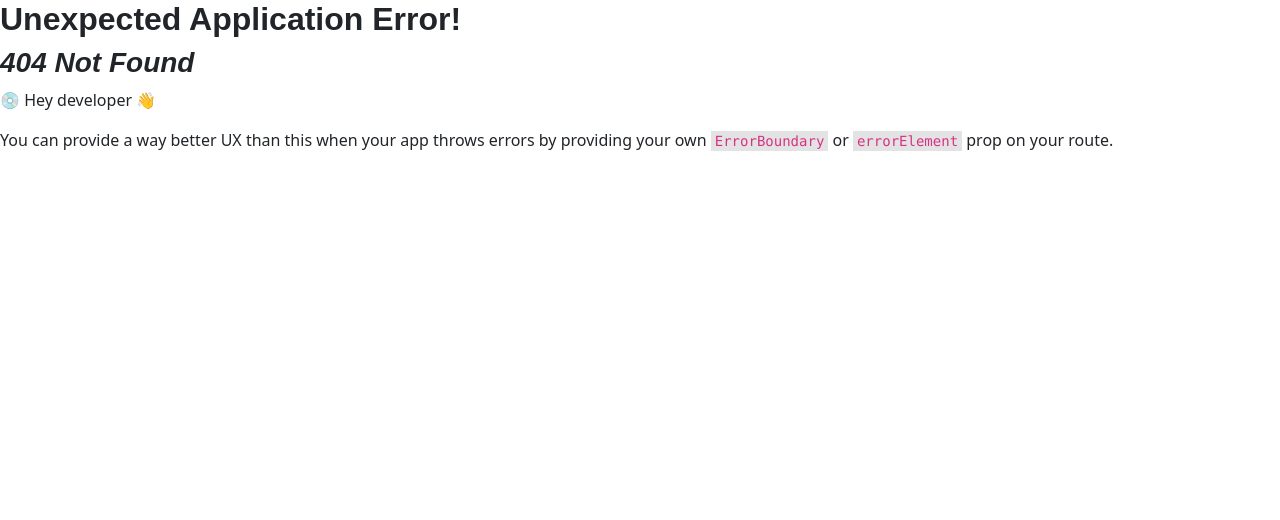
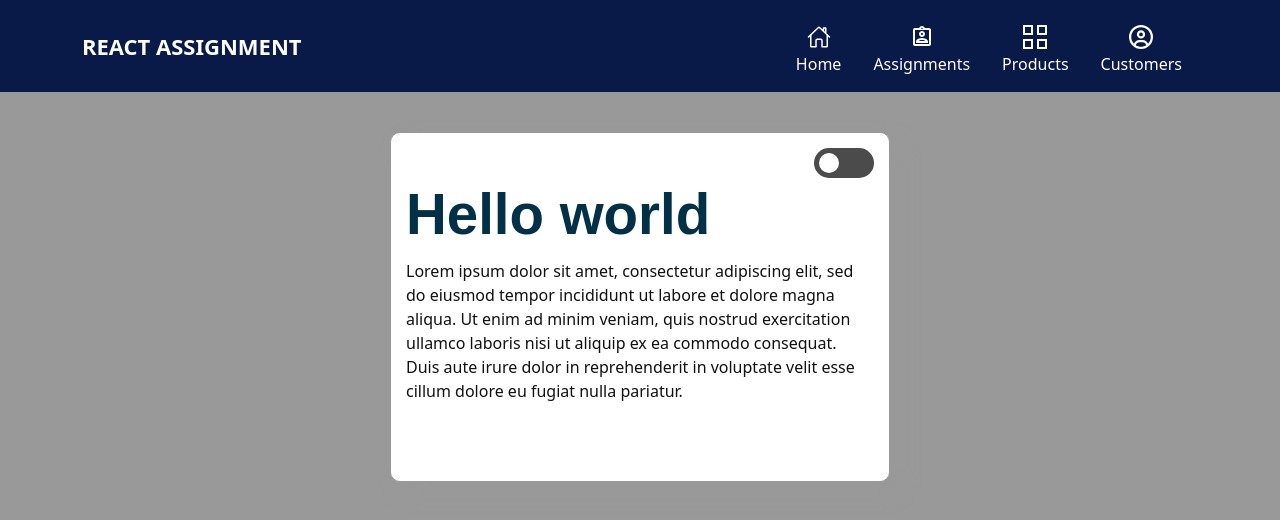
Before and after one commit to sc3ways/react-assignments, a React (Vite) app: page /react-assignment/react-theme-swicher in a window 1280 px wide. Before the commit this address had no page. Shown: the top 520 px of the page. Built offline with nearby package versions, Linux system fonts and the light colour scheme.

Commit message:
Theme Swicher app

```diff
--- a/index.html
+++ b/index.html
@@ -2,7 +2,7 @@
 <html lang="en">
   <head>
     <meta charset="UTF-8" />
-    <link rel="icon" type="image/svg+xml" href="/vite.svg" />
+    <link rel="icon" type="image/svg+xml" href="images/favicon.jpg" />
     <meta name="viewport" content="width=device-width, initial-scale=1.0" />
     <title>React Assignments</title>
   </head>
--- /dev/null
+++ b/src/components/theme-switcher/ThemeSwitcherApp.jsx
@@ -0,0 +1,38 @@
+import React, { useState } from "react";
+import styles from "./switcher.module.css";
+
+function ThemeSwitcherApp() {
+  const [theme, setTheme] = useState("light");
+
+  const handleThemeSwitch = () => {
+    const newTheme = theme === "light" ? "dark" : "light";
+    setTheme(newTheme);
+    document.documentElement.setAttribute("data-theme", newTheme);
+  };
+
+  return (
+    <div className={styles.switherSection}>
+      <div className={styles.wrapper}>
+        <div className={styles.wrapperHeader}>
+          <div
+            className={styles.customSwitcher}
+            onClick={handleThemeSwitch}
+          ></div>
+        </div>
+        <div className={styles.wrapperContent}>
+          <h1>Hello world</h1>
+          <p>
+            Lorem ipsum dolor sit amet, consectetur adipiscing elit, sed do
+            eiusmod tempor incididunt ut labore et dolore magna aliqua. Ut enim
+            ad minim veniam, quis nostrud exercitation ullamco laboris nisi ut
+            aliquip ex ea commodo consequat. Duis aute irure dolor in
+            reprehenderit in voluptate velit esse cillum dolore eu fugiat nulla
+            pariatur.
+          </p>
+        </div>
+      </div>
+    </div>
+  );
+}
+
+export default ThemeSwitcherApp;
--- /dev/null
+++ b/src/components/theme-switcher/switcher.module.css
@@ -0,0 +1,70 @@
+:root {
+  --body-bg-color: #ffddd2;
+  --wrapper-bg-color: #fff;
+  --wrapper-title-color: #023047;
+  /* dark blue*/
+  --wrapper-text-color: #111;
+  --wrapper-border-color: #999;
+  --wrapper-shadow-color: #999;
+  --switch-bg-color: #4b4b4b;
+  --switch-button-color: #fff;
+}
+
+[data-theme="dark"] {
+  --wrapper-bg-color: #111;
+  --wrapper-title-color: #ffb703;
+  /* dark yellow*/
+  --wrapper-text-color: #ddd;
+  --wrapper-border-color: #ddd;
+  --wrapper-shadow-color: #666;
+}
+
+
+
+.wrapper {
+
+  width: 500px;
+  height: 350px;
+  padding: 15px;
+  border-radius: 10px;
+  margin: 0 auto;
+  color: var(--wrapper-text-color);
+  background-color: var(--wrapper-bg-color);
+  border: solid 1px var(--wrapper-border-color);
+  box-shadow: 10px 10px 20px 0px var(--wrapper-shadow-color);
+  transition: 0.6s cubic-bezier(0.83, 0, 0.17, 1);
+}
+
+h1 {
+  color: var(--wrapper-title-color);
+  transition: 0.6s cubic-bezier(0.83, 0, 0.17, 1);
+}
+
+.customSwitcher {
+  width: 60px;
+  height: 30px;
+  margin-left: auto;
+  background-color: var(--switch-bg-color);
+  border-radius: 30px;
+  position: relative;
+  cursor: pointer;
+}
+
+.customSwitcher::before {
+  content: '';
+  position: absolute;
+  top: 5px;
+  left: 5px;
+  width: 20px;
+  height: 20px;
+  border-radius: 50%;
+  background-color: var(--switch-button-color);
+  transition: transform 0.6s cubic-bezier(0.83, 0, 0.17, 1);
+
+}
+
+.switherSection{background-color:var(--wrapper-border-color); height: 100vh; padding:40px 0;}
+
+[data-theme="dark"] .customSwitcher::before {
+  transform: translateX(30px);
+}
--- a/src/data/assignmentList.json
+++ b/src/data/assignmentList.json
@@ -19,5 +19,12 @@
     "title": "Form Submission",
     "text": "This is the process of a user filling out a form and sending the information to a web server for processing.",
     "url": "/react-assignment/react-forms"
+  },
+  {
+    "id": "004",
+    "img": "images/switcher.jpg",
+    "title": "Theme Switcher",
+    "text": "This pattern shows how to create a switch for website that allows changing between light and dark themes.",
+    "url": "/react-assignment/react-theme-swicher"
   }
 ]
--- a/src/main.jsx
+++ b/src/main.jsx
@@ -10,6 +10,7 @@ import Home from "./routes/Home.jsx";
 import Calculator from "./components/calculator/Calculator.jsx";
 import TodoList from "./components/todolists/TodoList.jsx";
 import FormsApp from "./components/form-submission/FormsApp.jsx";
+import ThemeSwitcherApp from "./components/theme-switcher/ThemeSwitcherApp.jsx";
 
 const router = createBrowserRouter([
   {
@@ -21,6 +22,10 @@ const router = createBrowserRouter([
       { path: "/react-assignment/calculator", element: <Calculator /> },
       { path: "/react-assignment/todolist", element: <TodoList /> },
       { path: "/react-assignment/react-forms", element: <FormsApp /> },
+      {
+        path: "/react-assignment/react-theme-swicher",
+        element: <ThemeSwitcherApp />,
+      },
     ],
   },
 ]);
```
Also changed, not shown: public/images/favicon.jpg (added), public/images/switcher.jpg (added).
